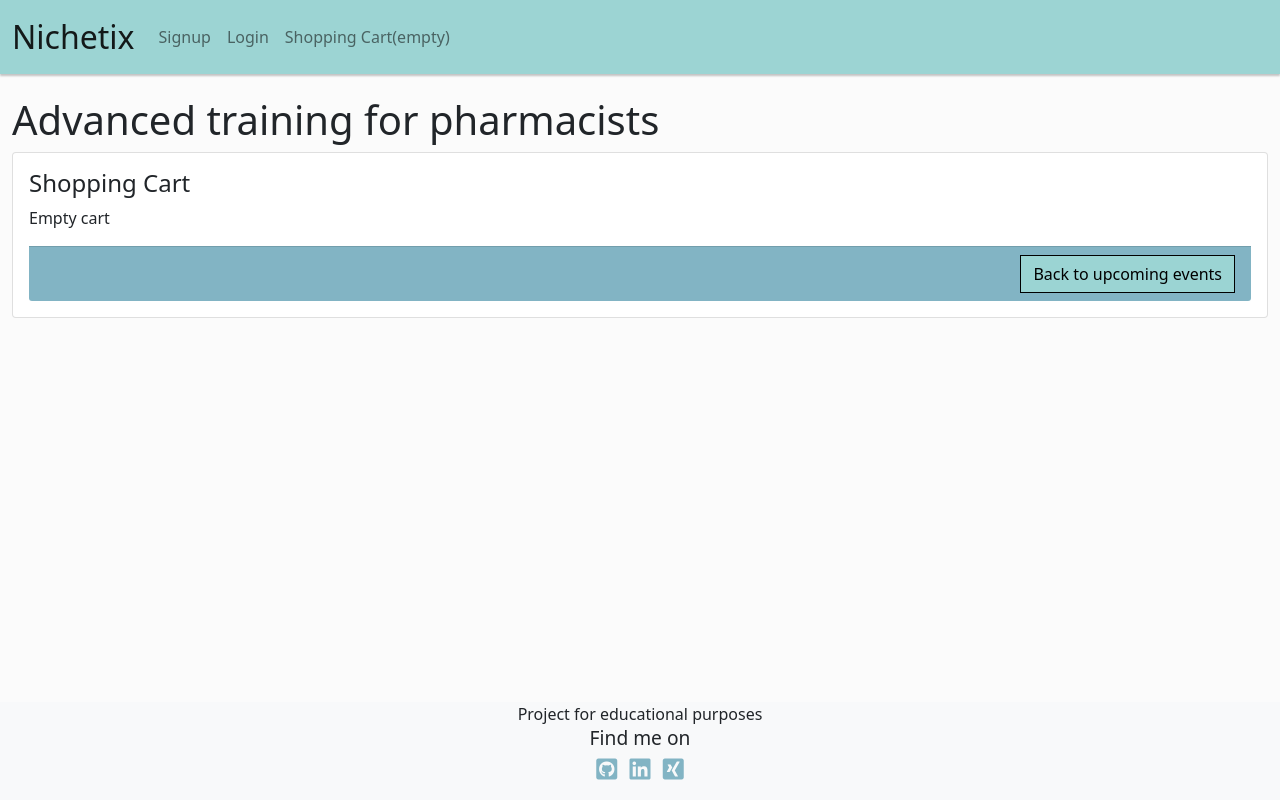
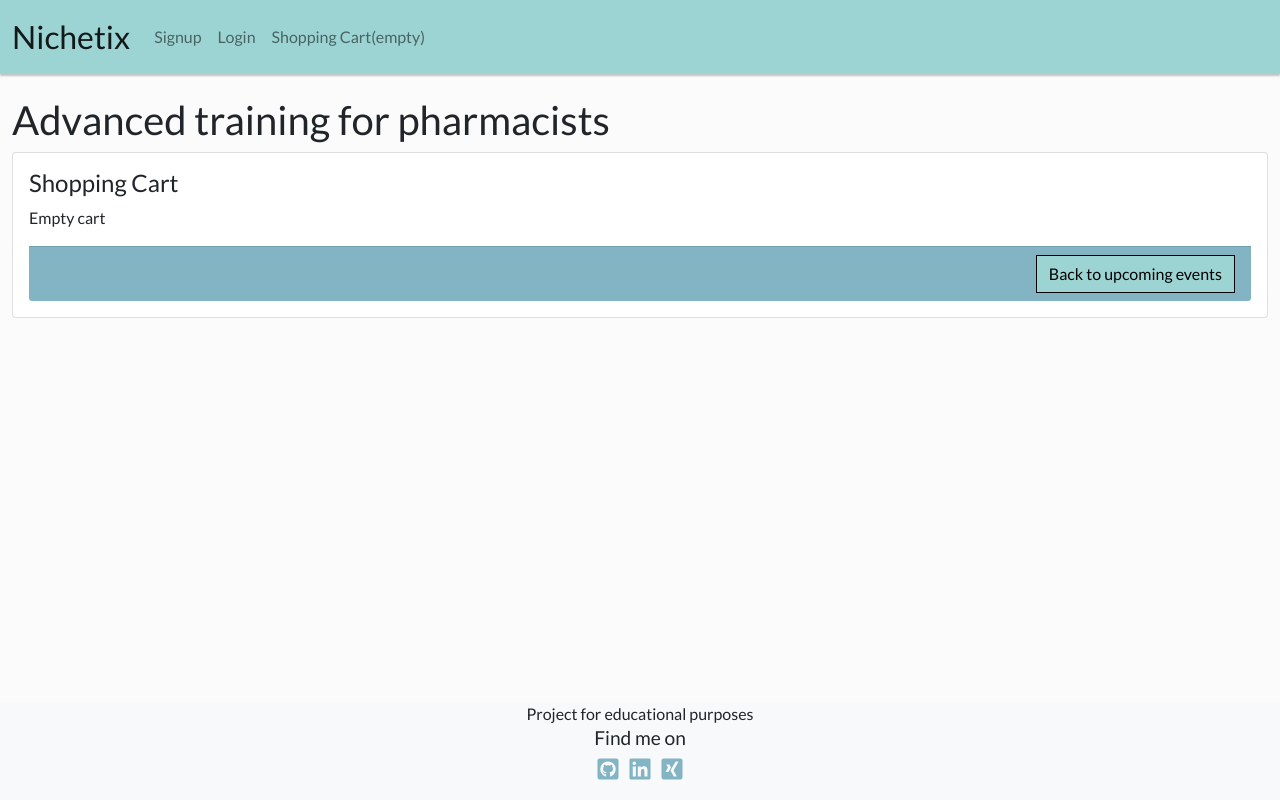
Before and after one commit to Code-Institute-Submissions/apometricsTK-ci_ms4_nichetix_OctResub, a Django app: page /cart/ in a window 1280 px wide. Run offline with Django 3.2, Linux system fonts and the light colour scheme; some libraries are stand-ins or nearby versions.

Commit message:
Add: Favicon, font

```diff
--- a/nichetix/static/css/base.css
+++ b/nichetix/static/css/base.css
@@ -4,7 +4,7 @@ html {
 }
 
 body {
-    /*font-family: 'Lato', sans-serif; todo: font decision */
+    font-family: "Lato", sans-serif;
     background-color: #fbfbfb;
     display: flex;
     min-height: 100%;
--- a/nichetix/templates/base.html
+++ b/nichetix/templates/base.html
@@ -6,23 +6,29 @@
     {% block meta %}
         <meta charset="UTF-8">
         <meta name="viewport" content="width=device-width, initial-scale=1, shrink-to-fit=no">
+        <meta name="Description" content="Events and services for your niche"/>
     {% endblock meta %}
 
     {% block extra_meta %}
     {% endblock extra_meta %}
 
     {% block css %}
-        <link rel="stylesheet" href="https://cdnjs.cloudflare.com/ajax/libs/twitter-bootstrap/5.1.1/css/bootstrap.min.css" integrity="sha512-6KY5s6UI5J7SVYuZB4S/CZMyPylqyyNZco376NM2Z8Sb8OxEdp02e1jkKk/wZxIEmjQ6DRCEBhni+gpr9c4tvA==" crossorigin="anonymous" referrerpolicy="no-referrer" />
-        <link type="text/css" rel="stylesheet" href="https://cdnjs.cloudflare.com/ajax/libs/font-awesome/5.15.3/css/all.min.css" integrity="sha512-iBBXm8fW90+nuLcSKlbmrPcLa0OT92xO1BIsZ+ywDWZCvqsWgccV3gFoRBv0z+8dLJgyAHIhR35VZc2oM/gI1w==" crossorigin="anonymous" referrerpolicy="no-referrer" />
-        <link rel="stylesheet" href="{% static "css/base.css" %}"/>
+        <link rel="preconnect" type="text/css" href="https://fonts.gstatic.com"/>
+        <link rel="stylesheet" type="text/css" href="https://fonts.googleapis.com/css2?family=Lato&display=swap"/>
+        <link rel="stylesheet" type="text/css" href="https://cdnjs.cloudflare.com/ajax/libs/twitter-bootstrap/5.1.1/css/bootstrap.min.css" integrity="sha512-6KY5s6UI5J7SVYuZB4S/CZMyPylqyyNZco376NM2Z8Sb8OxEdp02e1jkKk/wZxIEmjQ6DRCEBhni+gpr9c4tvA==" crossorigin="anonymous" referrerpolicy="no-referrer" />
+        <link rel="stylesheet" type="text/css" href="https://cdnjs.cloudflare.com/ajax/libs/font-awesome/5.15.3/css/all.min.css" integrity="sha512-iBBXm8fW90+nuLcSKlbmrPcLa0OT92xO1BIsZ+ywDWZCvqsWgccV3gFoRBv0z+8dLJgyAHIhR35VZc2oM/gI1w==" crossorigin="anonymous" referrerpolicy="no-referrer" />
+        <link rel="stylesheet" type="text/css" href="{% static "css/base.css" %}"/>
     {% endblock css %}
 
     {% block extra_css %}
     {% endblock extra_css %}
 
+    <link rel="shortcut icon" href="{% static "favicon.ico" %}" type="image/x-icon">
+    <link rel="icon" href="{% static "favicon.ico" %}" type="image/x-icon">
+
     {% block js %}
-        <script src="https://cdnjs.cloudflare.com/ajax/libs/jquery/3.6.0/jquery.min.js" integrity="sha512-894YE6QWD5I59HgZOGReFYm4dnWc1Qt5NtvYSaNcOP+u1T9qYdvdihz0PPSiiqn/+/3e7Jo4EaG7TubfWGUrMQ==" crossorigin="anonymous" referrerpolicy="no-referrer"></script>
-        <script src="https://cdnjs.cloudflare.com/ajax/libs/twitter-bootstrap/5.1.1/js/bootstrap.bundle.min.js" integrity="sha512-trzlduO3EdG7Q0xK4+A+rPbcolVt37ftugUSOvrHhLR5Yw5rsfWXcpB3CPuEBcRBCHpc+j18xtQ6YrtVPKCdsg==" crossorigin="anonymous" referrerpolicy="no-referrer"></script>
+        <script defer src="https://cdnjs.cloudflare.com/ajax/libs/jquery/3.6.0/jquery.min.js" integrity="sha512-894YE6QWD5I59HgZOGReFYm4dnWc1Qt5NtvYSaNcOP+u1T9qYdvdihz0PPSiiqn/+/3e7Jo4EaG7TubfWGUrMQ==" crossorigin="anonymous" referrerpolicy="no-referrer"></script>
+        <script defer src="https://cdnjs.cloudflare.com/ajax/libs/twitter-bootstrap/5.1.1/js/bootstrap.bundle.min.js" integrity="sha512-trzlduO3EdG7Q0xK4+A+rPbcolVt37ftugUSOvrHhLR5Yw5rsfWXcpB3CPuEBcRBCHpc+j18xtQ6YrtVPKCdsg==" crossorigin="anonymous" referrerpolicy="no-referrer"></script>
     {% endblock js %}
 
     {% block extra_js %}
```
Also changed, not shown: nichetix/static/favicon.ico (added).
